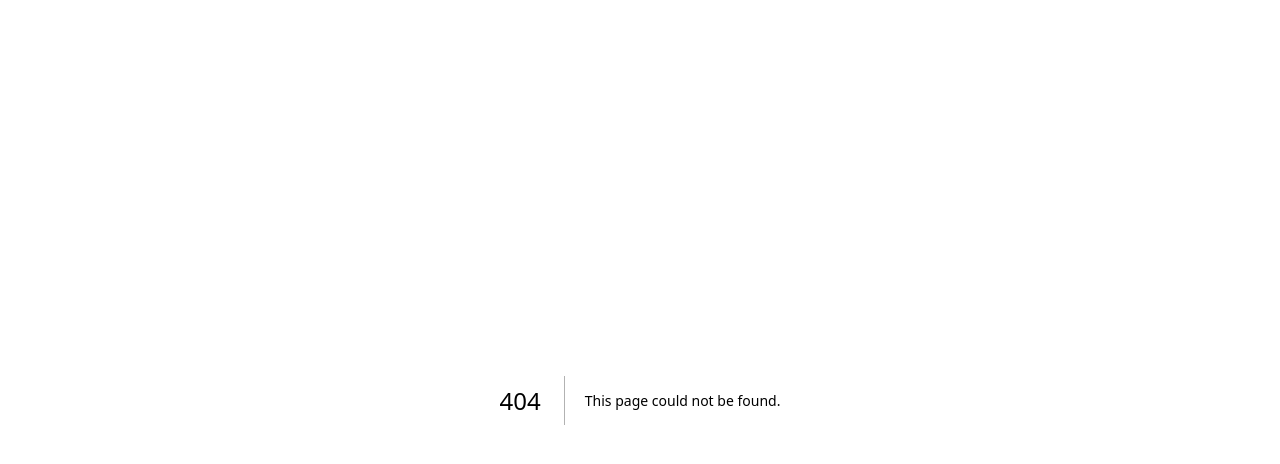
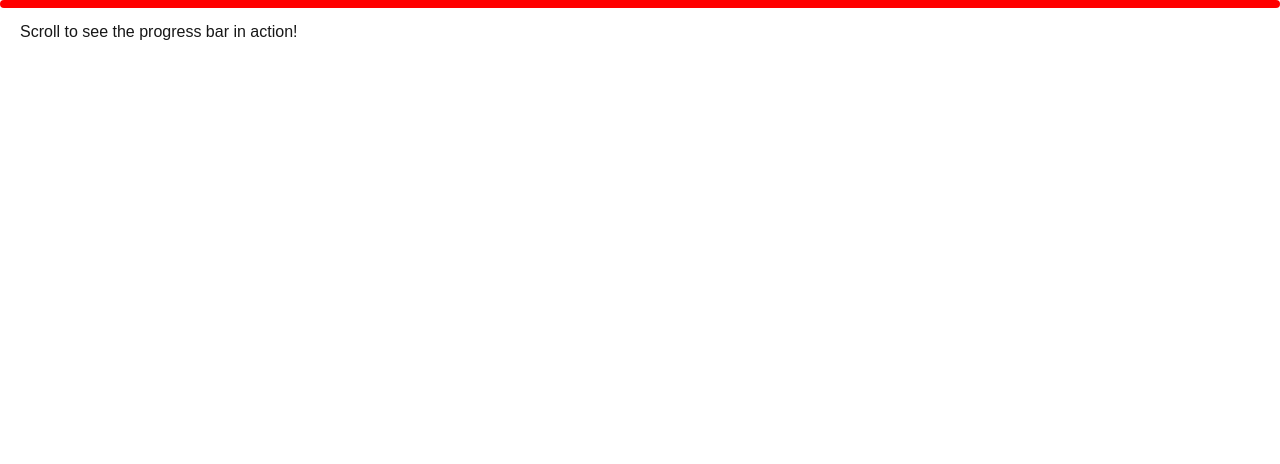
Before and after one commit to Awais1527/next-test, a Next.js app: page /prog in a window 1280 px wide. Before the commit this address had no page. Shown: the top 464 px of the page. Built offline with nearby package versions, Linux system fonts and the light colour scheme.

Commit message:
Feat: progress bar

```diff
--- /dev/null
+++ b/src/app/prog/page.js
@@ -0,0 +1,30 @@
+"use client"
+import ProgressBar from '@/components/ProgressBar'
+import React, { useEffect, useState } from 'react'
+
+export default function page() {
+  const [progress, setProgress] = useState(0);
+  useEffect(() => {
+    const handleScroll = () => {
+      const scrollY = window.scrollY;
+      const docHeight = document.body.scrollHeight - window.innerHeight;
+      const percentage = (scrollY / docHeight) * 100;
+      setProgress(percentage);
+    };
+
+    window.addEventListener('scroll', handleScroll);
+    return () => {
+      window.removeEventListener('scroll', handleScroll);
+    };
+  }, []);
+  return (
+    <div>
+      <div>
+      <ProgressBar progress={progress} />
+      <div style={{ height: '150vh', padding: '20px' }}>
+        <h1>Scroll to see the progress bar in action!</h1>
+      </div>
+    </div>
+    </div>
+  )
+}
--- /dev/null
+++ b/src/components/ProgressBar.js
@@ -0,0 +1,22 @@
+// components/ProgressBar.tsx
+import React from 'react';
+
+
+
+const ProgressBar = ({ progress }) => {
+  return (
+    <div style={{ position: 'fixed', top: 0, left: 0, width: '100%', height: '8px', zIndex: 1000, background: '#FF0000' ,borderRadius:"50px" }}>
+      <div
+        style={{
+          width: `${progress}%`,
+          height: '100%',
+          backgroundColor: '#ffffff',
+          transition: 'width 0.3s ease-in-out',
+          borderRadius:"50px"
+        }}
+      />
+    </div>
+  );
+};
+
+export default ProgressBar;
```
